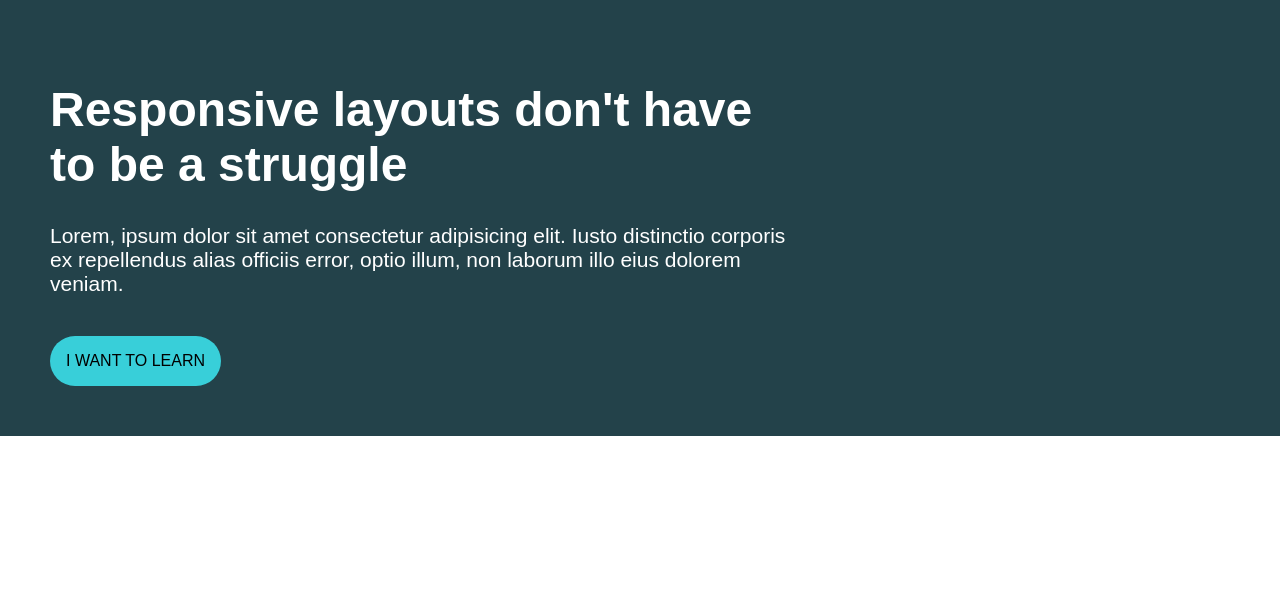
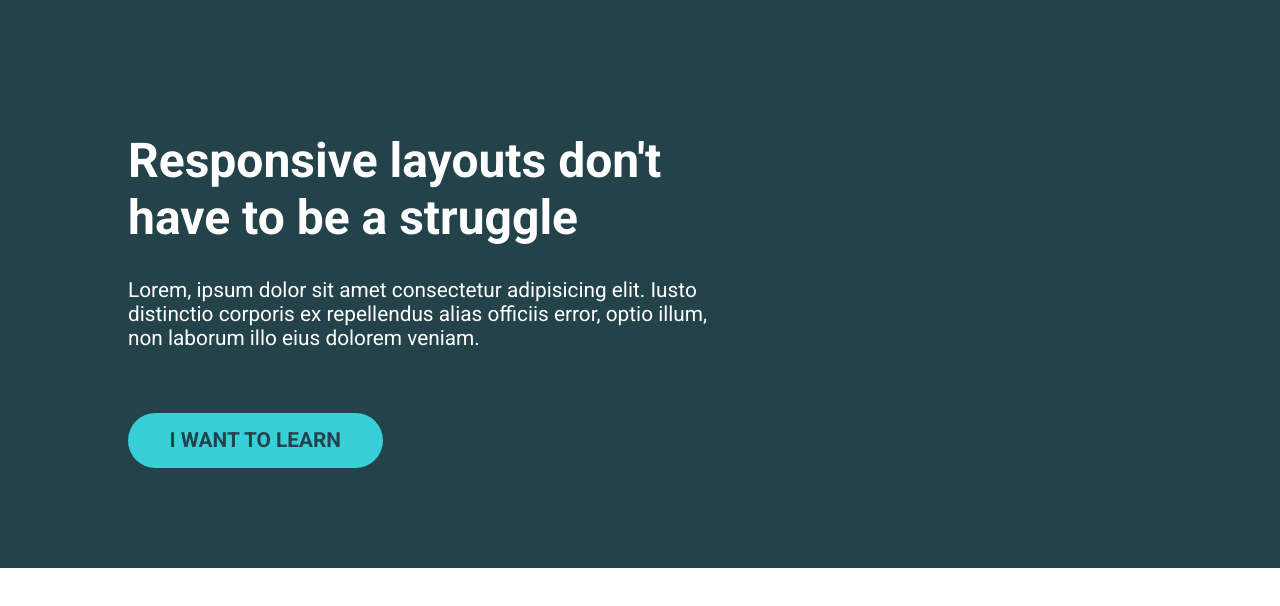
Before and after one commit to kaushal-patel197/css-conquering-responsive-layouts, a plain HTML site: page challenge03/index.html in a window 1280 px wide. Drawn offline with Linux system fonts and the light colour scheme.

Commit message:
chore: update challenge 3 with recommended solution

```diff
--- a/challenge03/index.html
+++ b/challenge03/index.html
@@ -5,20 +5,26 @@
     <meta name="viewport" content="width=device-width, initial-scale=1.0" />
     <title>Responsive Layouts Don't Have To Be A Struggle.</title>
 
+    <link rel="preconnect" href="https://fonts.googleapis.com" />
+    <link rel="preconnect" href="https://fonts.gstatic.com" crossorigin />
+    <link
+      href="https://fonts.googleapis.com/css2?family=Roboto:ital,wght@0,100;0,300;0,400;0,500;0,700;0,900;1,100;1,300;1,400;1,500;1,700;1,900&display=swap"
+      rel="stylesheet"
+    />
     <link rel="stylesheet" href="style.css" />
   </head>
   <body>
+    <div class="hero">
       <div class="container">
-      <div class="header">
+        <div class="hero__text">
           <h1>Responsive layouts don't have to be a struggle</h1>
           <p>
             Lorem, ipsum dolor sit amet consectetur adipisicing elit. Iusto
-          distinctio corporis ex repellendus alias officiis error, optio illum,
-          non laborum illo eius dolorem veniam.
+            distinctio corporis ex repellendus alias officiis error, optio
+            illum, non laborum illo eius dolorem veniam.
           </p>
+          <a href="#" class="btn">I WANT TO LEARN</a>
         </div>
-      <div class="button">
-        <p>I WANT TO LEARN</p>
       </div>
     </div>
   </body>
--- a/challenge03/style.css
+++ b/challenge03/style.css
@@ -4,38 +4,46 @@
 
 body {
   margin: 0;
-  font-family: sans-serif;
+  font-family: "Roboto", sans-serif;
+  font-size: 1.3rem;
+}
+
+h1 {
+  font-size: 3rem;
+}
+
+.hero {
+  background: #23424a;
+  color: #fff;
+  padding: 100px 0;
 }
 
 .container {
-  background: #23424a;
-  color: white;
-  padding: 3.125rem;
+  max-width: 1100px;
+  width: 80%;
+  margin: 0 auto;
 }
 
-.header {
-  width: 62.5%;
-  margin-bottom: 2.5rem;
+.hero__text {
+  width: 60%;
 }
 
-.header h1 {
-  font-size: 48px;
-  font-weight: 800;
+.hero p {
+  margin-bottom: 3em;
 }
 
-.header p {
-  font-size: 21px;
-  font-weight: 300;
+.btn {
+  display: inline-block;
+  background-color: #38cfd9;
+  text-decoration: none;
+  text-transform: uppercase;
+  color: #23424a;
+  font-weight: bold;
+  padding: 0.75em 2em;
+  border-radius: 100px;
 }
 
-.button {
-  background: #38cfd9;
-  color: black;
-  padding: 1rem;
-  width: fit-content;
-  border-radius: 25px;
+.btn:hover,
+.btn:focus {
+  opacity: 0.75;
 }
-
-.button p {
-  margin: 0 auto;
-}
```
Lines whose indentation alone changed are shown as unchanged.
